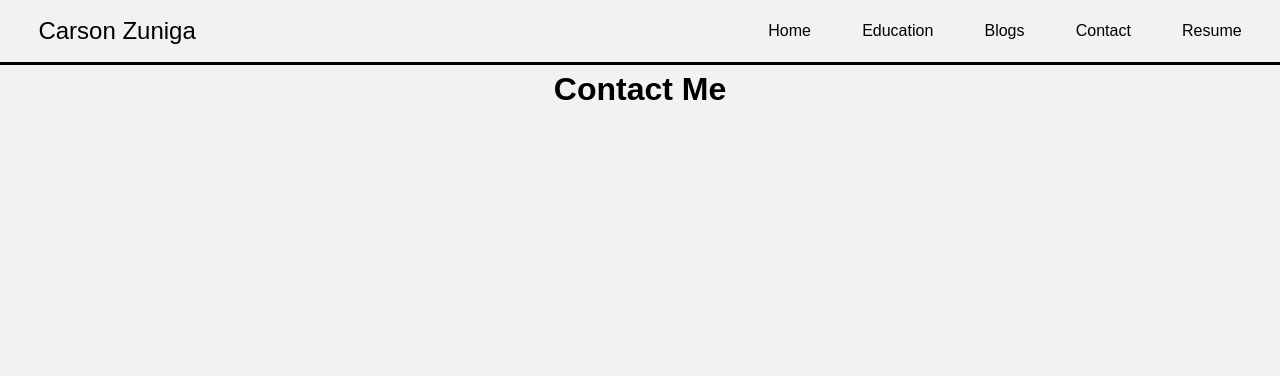
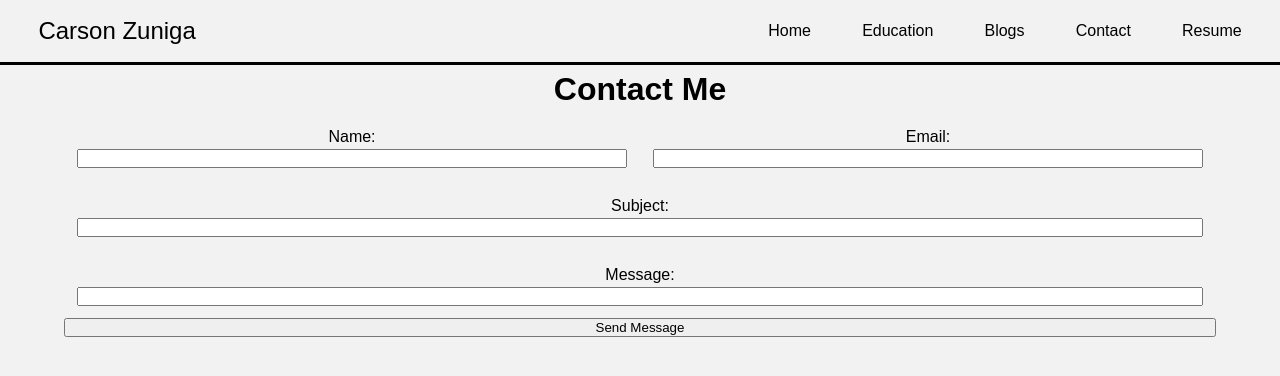
Before and after one commit to CarsonZuniga/Carson_Zuniga_Portfolio, a React (Vite) app: page /contact in a window 1280 px wide. Shown: the top 376 px of the page. Built offline with nearby package versions, Linux system fonts and the light colour scheme; a small style sheet from the web is missing.

Commit message:
added Contact page

```diff
--- /dev/null
+++ b/src/pages/Contact.css
@@ -0,0 +1,25 @@
+.form_label_input {
+    display: flex;
+    flex-direction: column;
+    margin: 1vw;
+}
+
+#contact_form_container {
+    display: flex;
+    flex-direction: column;
+    margin: 0 5vw 0;
+}
+
+#contact_name_email_container {
+    display: flex;
+    flex-direction: row;
+    justify-content: center;
+}
+
+#contact_name {
+    flex: 1;
+}
+
+#contact_email {
+    flex: 1;
+}
--- a/src/pages/Contact.jsx
+++ b/src/pages/Contact.jsx
@@ -1,7 +1,30 @@
+import './Contact.css'
+
 const Contact = () => {
     return (
         <div className="page_body">
             <h1>Contact Me</h1>
+            <div id="contact_form_container">
+                <div id="contact_name_email_container">
+                    <div id="contact_name" className="form_label_input">
+                        <label for="name">Name:</label>
+                        <input type="text" id="name" name="name"/>
+                    </div>
+                    <div id="contact_email" className="form_label_input">
+                        <label for="email">Email:</label>
+                        <input type="email" id="email" name="email"/>
+                    </div>
+                </div>
+                <div id="contact_subject" className="form_label_input">
+                    <label for="subject">Subject:</label>
+                    <input type="text" id="subject" name="subject"/>
+                </div>
+                <div id="contact_message" className="form_label_input">
+                    <label for="message">Message:</label>
+                    <input type="text" id="message" name="message"/>
+                </div>
+                <button>Send Message</button>
+            </div>
         </div>
     );
   };
```
